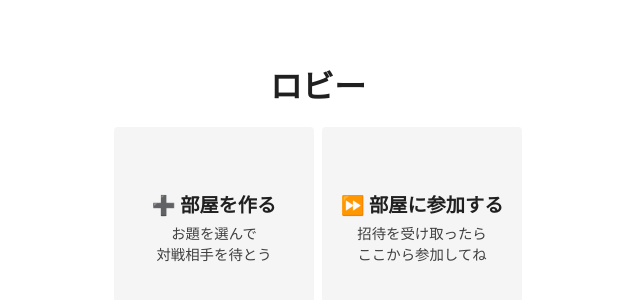
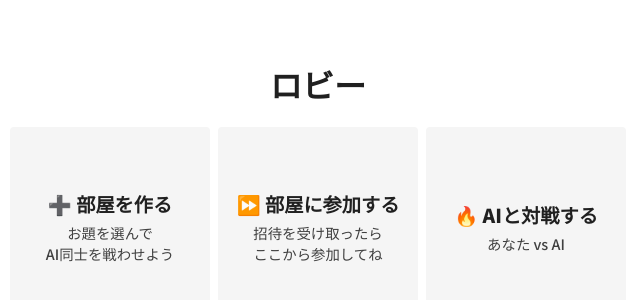
Before and after one commit to hota1024/tatakai, a Next.js app: page /lobby in a window 1280 px wide. Shown: the part 204-504 px from the top of the page, without its empty margins (322-962 px from the left). Built offline with nearby package versions, Linux system fonts and the light colour scheme.

Commit message:
💄fix lobby text

```diff
--- a/src/page-components/Lobby/Lobby.tsx
+++ b/src/page-components/Lobby/Lobby.tsx
@@ -33,7 +33,7 @@ export const Lobby: React.VFC<LobbyProps> = (props) => {
                 <AreaButtonContent>
                   お題を選んで
                   <br />
-                  対戦相手を待とう
+                  AI同士を戦わせよう
                 </AreaButtonContent>
               </AreaButton>
             </Link>
@@ -47,6 +47,12 @@ export const Lobby: React.VFC<LobbyProps> = (props) => {
                 </AreaButtonContent>
               </AreaButton>
             </Link>
+            <Link href="/vs-ai" passHref>
+              <AreaButton as="a" css={{ margin: '4px' }}>
+                <AreaButtonLabel>🔥 AIと対戦する</AreaButtonLabel>
+                <AreaButtonContent>あなた vs AI</AreaButtonContent>
+              </AreaButton>
+            </Link>
           </Box>
         </Centered>
       </FullHeightContainer>
```
